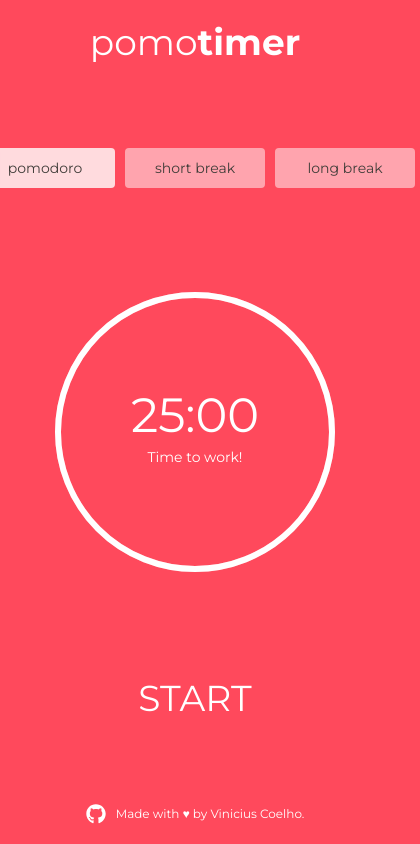
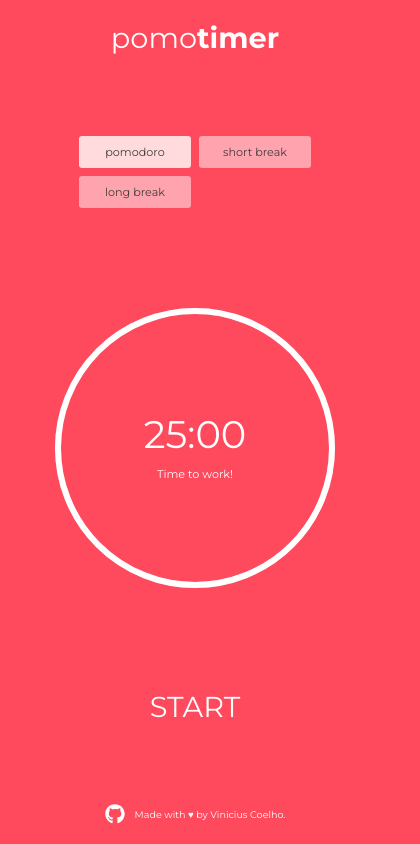
Before and after one commit to vini-coelho/pomo-timer, a React (Create React App) app: page / in a window 390 px wide. Shown: the whole page, 420 px wide, since content can reach past the window. Built offline with nearby package versions, Linux system fonts and the light colour scheme.

Commit message:
:feat: implements responsive design

```diff
--- a/package.json
+++ b/package.json
@@ -1,5 +1,6 @@
 {
   "name": "pomo-timer",
+  "homepage": "https://vini-coelho.github.io/pomo-timer",
   "version": "0.1.0",
   "private": true,
   "dependencies": {
@@ -57,6 +58,7 @@
     "eslint-plugin-promise": "^4.3.1",
     "eslint-plugin-react": "^7.22.0",
     "gh-pages": "^3.1.0",
-    "prettier": "^2.2.1"
+    "prettier": "^2.2.1",
+    "serve": "^11.3.2"
   }
 }
--- a/src/pages/PomoTimer/index.tsx
+++ b/src/pages/PomoTimer/index.tsx
@@ -12,6 +12,7 @@ import {
   Title,
   Button,
   ButtonArea,
+  SelectButtonArea,
   SelectButton,
   Footer
 } from './styles';
@@ -78,7 +79,7 @@ const PomoTimer: React.FC = () => {
       <Title>
         pomo<strong>timer</strong>
       </Title>
-      <ButtonArea>
+      <SelectButtonArea>
         {PomodoroModes.map((item, key) => (
           <SelectButton
             key={key}
@@ -88,7 +89,7 @@ const PomoTimer: React.FC = () => {
             {item.title}
           </SelectButton>
         ))}
-      </ButtonArea>
+      </SelectButtonArea>
       <ProgressBar
         progress={progress}
         label={PomodoroModes[mode].label}
--- a/src/pages/PomoTimer/styles.ts
+++ b/src/pages/PomoTimer/styles.ts
@@ -18,6 +18,20 @@ export const Container = styled.div`
 export const Title = styled.span`
   font-size: 3.6rem;
   color: var(--white);
+`;
+
+export const SelectButtonArea = styled.div`
+  display: grid;
+
+  max-width: 59rem;
+
+  grid-template-columns: repeat(4, minmax(14rem, 1fr));
+  align-items: center;
+  grid-gap: 1rem;
+
+  @media (max-width: 768px) {
+    grid-template-columns: repeat(2, minmax(14rem, 1fr));
+  }
 `;
 
 export const ButtonArea = styled.div`
@@ -58,7 +72,6 @@ export const SelectButton = styled.button<SelectButtonProps>`
   height: 4rem;
   width: 14rem;
   border-radius: 0.4rem;
-  margin: 0 5px;
 
   color: var(--primary);
   font-size: 1.4rem;
--- a/src/styles/global.ts
+++ b/src/styles/global.ts
@@ -10,6 +10,10 @@ export default createGlobalStyle`
 
   html {
     font-size: 62.5%;
+
+    @media (max-width: 768px) {
+      font-size: 50%;
+    }
   }
 
   body, #root {
```
Also changed, not shown: 1 other file (tests, documents, lock files or other folders).
